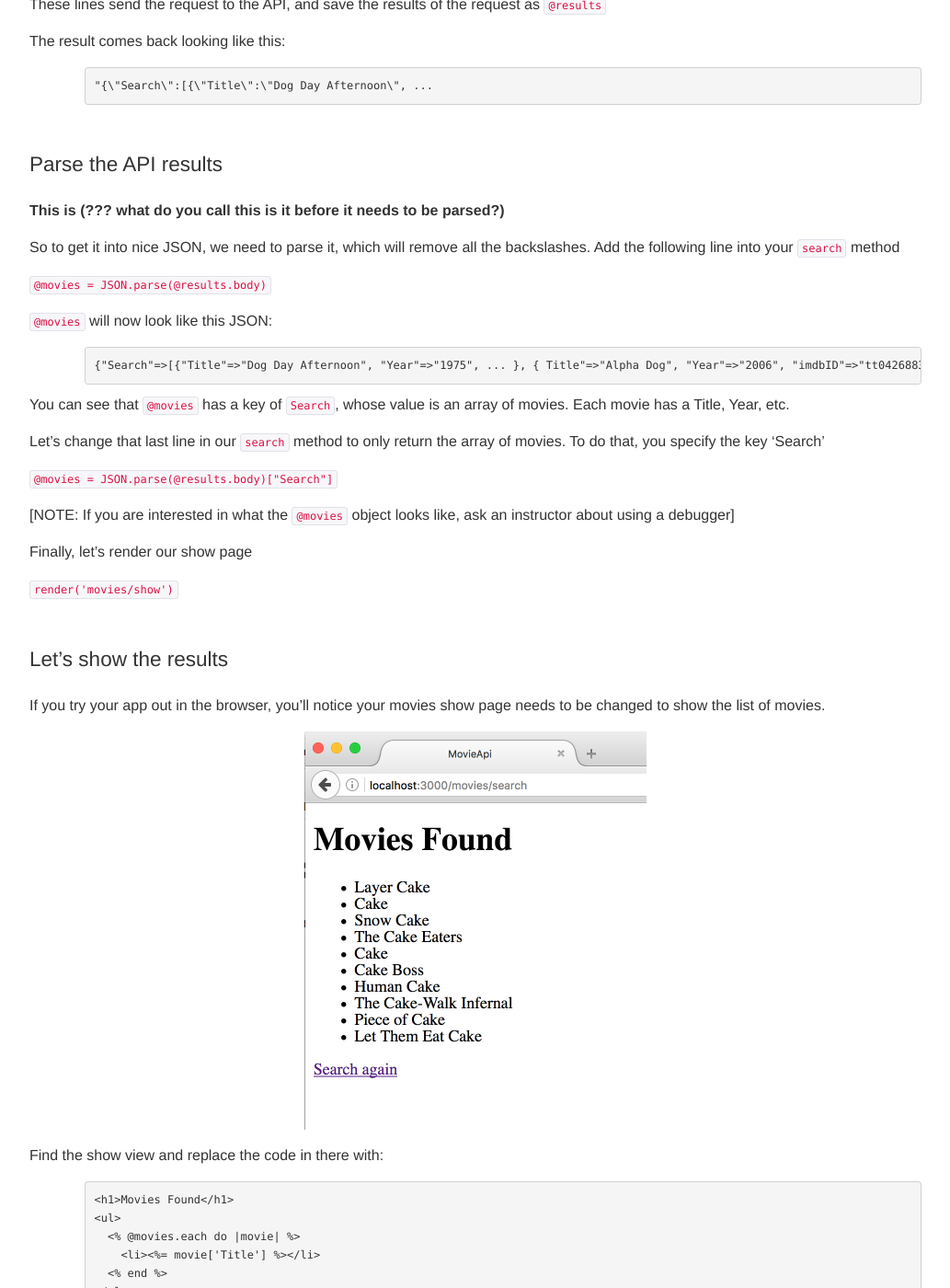
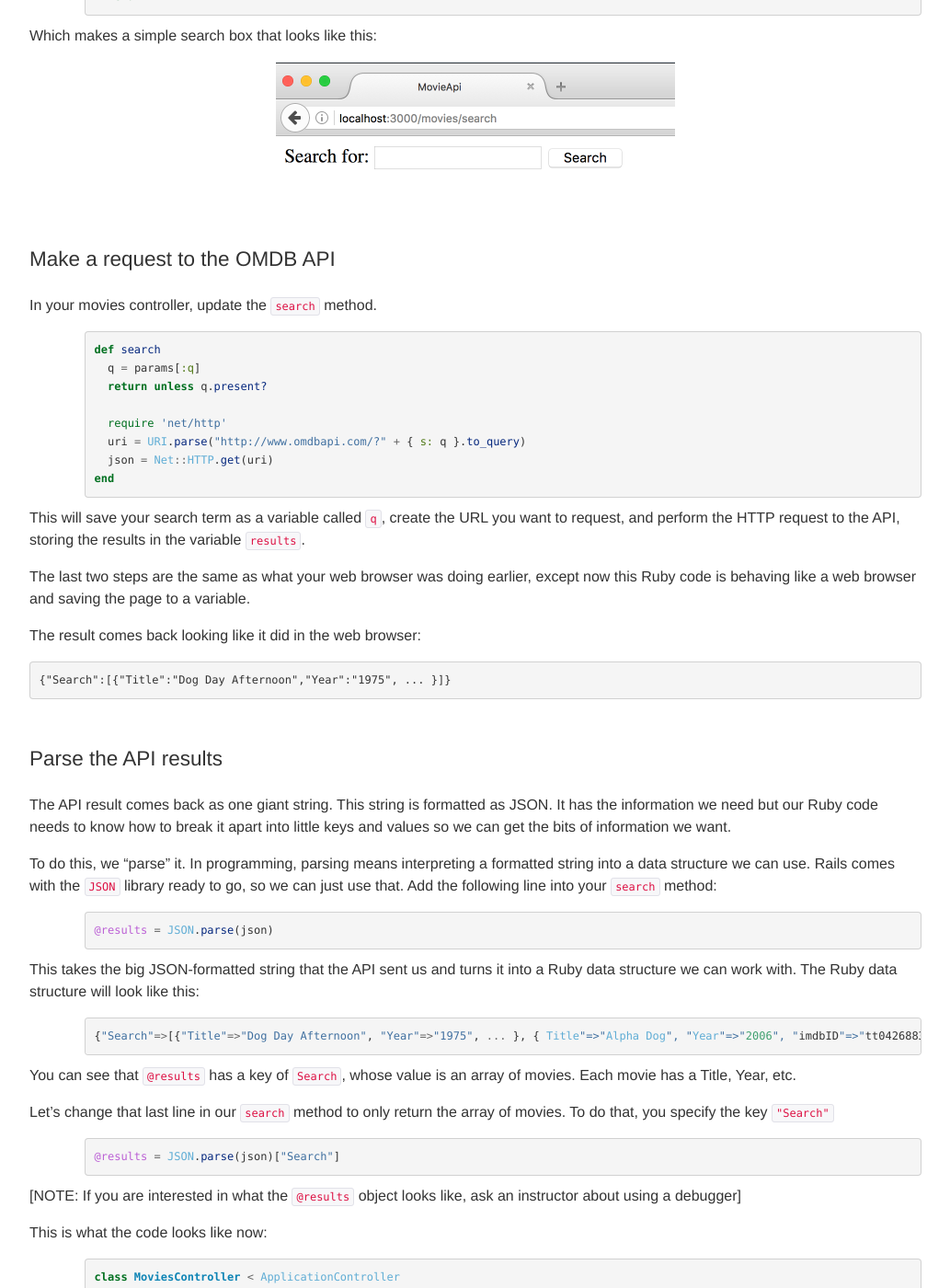
Before and after one commit to tracymu/api-tutorial, a Jekyll site: the page built from index.md, in a window 1280 px wide and 1400 px high, scrolled down 6184 px. Shown: the whole window at 92% size, without its empty margins (53-1086 px from the left). Built offline with Jekyll 4.4.1, drawn with Linux system fonts in a browser that asks for light colours; nearby versions of some CDN libraries; some of the changed text lies outside the part shown.

Commit message:
Simplify to 1 controller method, remove todos

````diff
--- a/index.md
+++ b/index.md
@@ -62,6 +62,12 @@ It is a way of sending information between a browser and a server, and has the f
 
 An online [JSON editor](http://www.jsoneditoronline.org/) can be handy to both read JSON more easily and check that JSON you have written is formatted correctly.
 
+This is a simplified example of JSON that might be returned by the OMDB:
+
+```json
+{"Title": "Dog Day Afternoon", "Year": "1975", "Rated": "R"}
+```
+
 An example of JSON in the interactive Ruby prompt `irb`. (`p` means "print")
 
 ```ruby
@@ -83,19 +89,19 @@ Output:
 
 ### Quiz
 
-Which of these is JSON? A:
+Which of these is JSON?
 
 ```plain
 {"Title": "Dog Day Afternoon", "Year": "1975", "Rated": "R"}
 ```
 
-or B:
+or
 
 ```plain
 {"Title"=>"Dog Day Afternoon", "Year"=>"1975", "Rated"=>"R"}
 ```
 
-What is the other version, if not JSON?
+What is the other version, if not JSON? Ask the person next to you or an instructor if you're not sure.
 
 
 ## Let's build something using an API
@@ -107,8 +113,8 @@ We're going to build a small rails app to get information from the OMDB API via
 1. Make a new directory where you want your app to be saved.
 
 ```
-mkdir ~/projects
-cd ~/projects
+mkdir projects
+cd projects
 ```
 
 2. Inside that directory make a new rails project.
@@ -185,15 +191,37 @@ There are two actions we want to have this controller do
 
 so let's include those names in the generate command so that those methods will be created for us.
 
-(It's easiest to leave your Rails server running and open a new prompt to run this command.)
+(It's easiest to leave your Rails server running and open a new Terminal or Command Prompt window to run this command. Just make sure you're in the directory where your rails server is. You might have to `cd projects/movies`)
 
 ```
-rails generate controller movies search show
+rails generate controller movies search
+```
+
+This means "Hey Rails, make a new controller called movies with a method called search".
+
+Output:
+
+```
+      create  app/controllers/movies_controller.rb
+       route  get 'movies/search'
+      invoke  erb
+      create    app/views/movies
+      create    app/views/movies/search.html.erb
+      invoke  test_unit
+      create    test/controllers/movies_controller_test.rb
+      invoke  helper
+      create    app/helpers/movies_helper.rb
+      invoke    test_unit
+      invoke  assets
+      invoke    coffee
+      create      app/assets/javascripts/movies.coffee
+      invoke    scss
+      create      app/assets/stylesheets/movies.scss
 ```
 
 Have a look to see what additional files have been added to your app by this command.
 
-If you look in the `config/routes.rb` file, you will see it has also added 2 routes for you.
+If you look in the `config/routes.rb` file, you will see it has also added a route for you.
 
 Run your server, and you can visit those routes:
 
@@ -203,92 +231,119 @@ e.g. [http://localhost:3000/movies/search](http://localhost:3000/movies/search)
 
 This is the page where we want to put in our search box. So, open that view in your editor and read this page of the [Rails Guides](http://guides.rubyonrails.org/form_helpers.html#a-generic-search-form) to learn about making a simple search form.
 
-The form might look like this:
+Add this code to your template file:
 
-```
-<%= form_tag(controller: "movies", action: "search", method: "get") do %>
-  <%= label_tag(:q, "Search for:") %>
-  <%= text_field_tag(:q) %>
-  <%= submit_tag("Search") %>
+```erb
+<%= form_tag(movies_search_path, method: :get) do %>
+    <%= label_tag(:q, "Search for:") %>
+    <%= text_field_tag(:q) %>
+    <%= submit_tag("Search") %>
 <% end %>
 ```
-Which makes a simple search box
+
+Which makes a simple search box that looks like this:
+
 ![search box](images/search-box.png?raw=true)
 
 ### Make a request to the OMDB API
-In your movies controller, add the following lines to the `search` method.
 
-`return unless @title = params[:q]`
-This line will save your search term as a variable called `@title` (if a search term was entered)
+In your movies controller, update the `search` method.
 
-`uri = URI.parse("http://www.omdbapi.com/?s=#{ @title }")`
-This line creates the URL you want to request. Note we are interpolating the `@title` in the url as the value of the `s` key.
+```ruby
+def search
+  q = params[:q]
+  return unless q.present?
 
+  require 'net/http'
+  uri = URI.parse("http://www.omdbapi.com/?" + { s: q }.to_query)
+  json = Net::HTTP.get(uri)
+end
 ```
-http =  Net::HTTP.new(uri.host, uri.port)
-@results = http.get(uri.request_uri)
-```
-These lines send the request to the API, and save the results of the request as `@results`
 
-The result comes back looking like this:
-```
-"{\"Search\":[{\"Title\":\"Dog Day Afternoon\", ...
+This will save your search term as a variable called `q`, create the URL you want to request, and perform the HTTP request to the API, storing the results in the variable `results`.
+
+The last two steps are the same as what your web browser was doing earlier, except now this Ruby code is behaving like a web browser and saving the page to a variable.
+
+The result comes back looking like it did in the web browser:
+
+```plain
+{"Search":[{"Title":"Dog Day Afternoon","Year":"1975", ... }]}
 ```
 
 ### Parse the API results
 
-**This is (??? what do you call this is it before it needs to be parsed?)**
+The API result comes back as one giant string. This string is formatted as JSON. It has the information we need but our Ruby code needs to know how to break it apart into little keys and values so we can get the bits of information we want.
 
-So to get it into nice JSON, we need to parse it, which will remove all the backslashes. Add the following line into your `search` method
+To do this, we "parse" it. In programming, parsing means interpreting a formatted string into a data structure we can use. Rails comes with the `JSON` library ready to go, so we can just use that. Add the following line into your `search` method:
 
-`@movies = JSON.parse(@results.body)`
+```ruby
+@results = JSON.parse(json)
+```
 
-`@movies` will now look like this JSON:
-```
+This takes the big JSON-formatted string that the API sent us and turns it into a Ruby data structure we can work with. The Ruby data structure will look like this:
+
+```ruby
 {"Search"=>[{"Title"=>"Dog Day Afternoon", "Year"=>"1975", ... }, { Title"=>"Alpha Dog", "Year"=>"2006", "imdbID"=>"tt0426883" ... }, ...]
 ```
 
-You can see that `@movies` has a key of `Search`, whose value is an array of movies. Each movie has a Title, Year, etc.
+You can see that `@results` has a key of `Search`, whose value is an array of movies. Each movie has a Title, Year, etc.
 
-Let's change that last line in our `search` method to only return the array of movies. To do that, you specify the key 'Search'
+Let's change that last line in our `search` method to only return the array of movies. To do that, you specify the key `"Search"`
 
-`@movies = JSON.parse(@results.body)["Search"]`
+```ruby
+@results = JSON.parse(json)["Search"]
+```
 
-[NOTE: If you are interested in what the `@movies` object looks like, ask an instructor about using a debugger]
+[NOTE: If you are interested in what the `@results` object looks like, ask an instructor about using a debugger]
 
-Finally, let's render our show page
+This is what the code looks like now:
 
-`render('movies/show')`
+```ruby
+class MoviesController < ApplicationController
+  def search
+    # Avoid requesting info from API if there was no search query
+    q = params[:q]
+    return unless q.present?
+
+    # Request info from API
+    require 'net/http'
+    uri = URI.parse("http://www.omdbapi.com/?" + { s: q }.to_query)
+    json = Net::HTTP.get(uri)
+
+    # Turn JSON-formatted string into Ruby data structure and make it available to the view
+    @results = JSON.parse(json)["Search"]
+  end
+end
+```
 
 ### Let's show the results
 
-If you try your app out in the browser, you'll notice your movies show page needs to be changed to show the list of movies.
+We'd like to show the list of results in HTML like this:
 
 ![movie list](images/movie-list.png)
 
-Find the show view and replace the code in there with:
+Find the `search.html.erb` view file and add the code:
 
-```
-<h1>Movies Found</h1>
-<ul>
-  <% @movies.each do |movie| %>
-    <li><%= movie['Title'] %></li>
-  <% end %>
-</ul>
+```erb
+<% if @results.present? %>
+  <h1>Movies Found</h1>
+  <ul>
+    <% @results.each do |movie| %>
+      <li><%= movie["Title"] %></li>
+    <% end %>
+  </ul>
+<% end %>
 ```
 
-This code includes a loop, which will loop through each of the movies and pull out the value for the ['Title'] key.
+This code includes a loop, which will loop through each of the movies and pull out the value for the `"Title"` key.
 
-** show a pic of what it will look like **
+### Now try
 
-### Now Try
-
- - Try displaying other movie attributes on your show page ** We will need to show them how to use the debugger to inspect the results**
- - Try adding other attributes to your form - for example year the movie was made
- - Make the search page the root page of your app to make it easy to find
+ - What happens when you replace `<li><%= movie["Title"] %></li>` with `<li><%= movie %></li>`?
+ - Can you display movie attributes other than the title?
+ - Can you add a `text_field_tag(:year)` to your form and update your controller so it searches by year also?
 
 ### Other tutorials:
-
 
  - [Save a list of your favourite movies](favourites_list)
  - twitter api
````
Also changed, not shown: images/movie-list.png.
